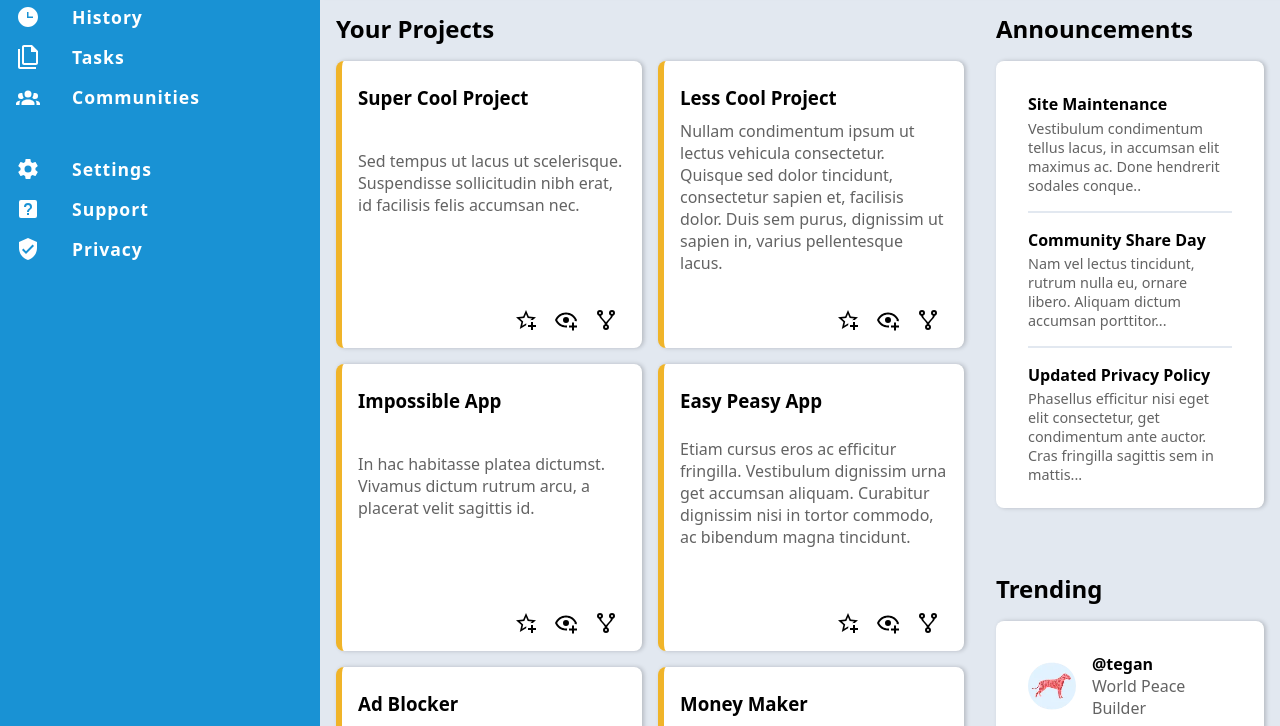
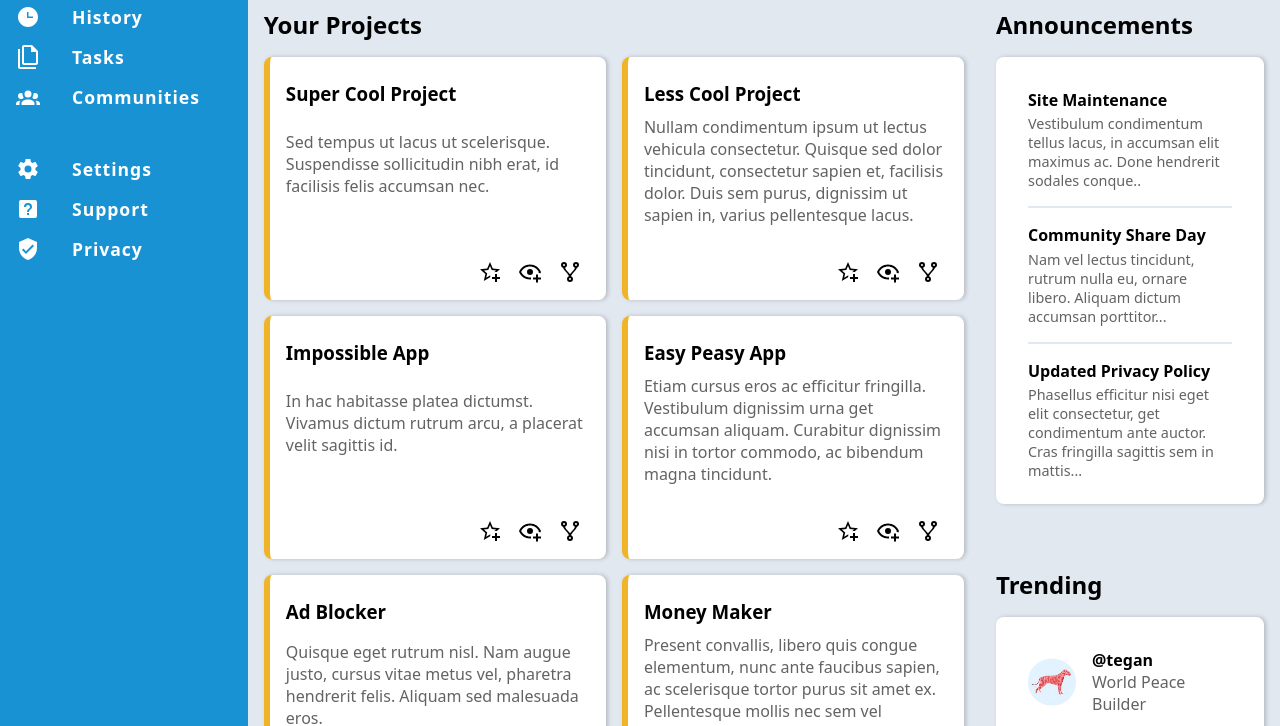
Before and after one commit to Prokhnitskyi/admin-dashboard, a plain HTML site: page index.html in a window 1280 px wide. Shown: the part 220-946 px from the top of the page. Drawn offline with Linux system fonts and the light colour scheme.

Commit message:
Change nav width

```diff
--- a/styles.css
+++ b/styles.css
@@ -23,7 +23,7 @@ body {
     color: #636363;
 
     display: grid;
-    grid-template-columns: minmax(320px, 1fr) minmax(600px, 4fr);
+    grid-template-columns: max-content minmax(600px, 4fr);
     grid-template-rows: 1fr 4.5fr;
 }
 
@@ -112,6 +112,7 @@ button {
 
 .navigation li {
     transition: all 0.2s;
+    padding-right: 2rem;
 }
 
 .navigation li:hover, .navigation li:has(.list-link:focus)  {
```
